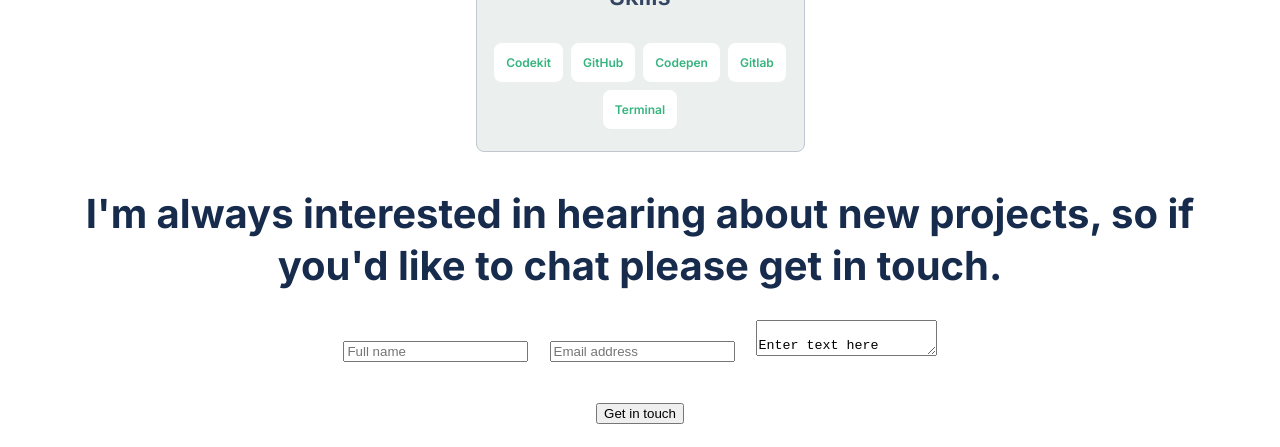
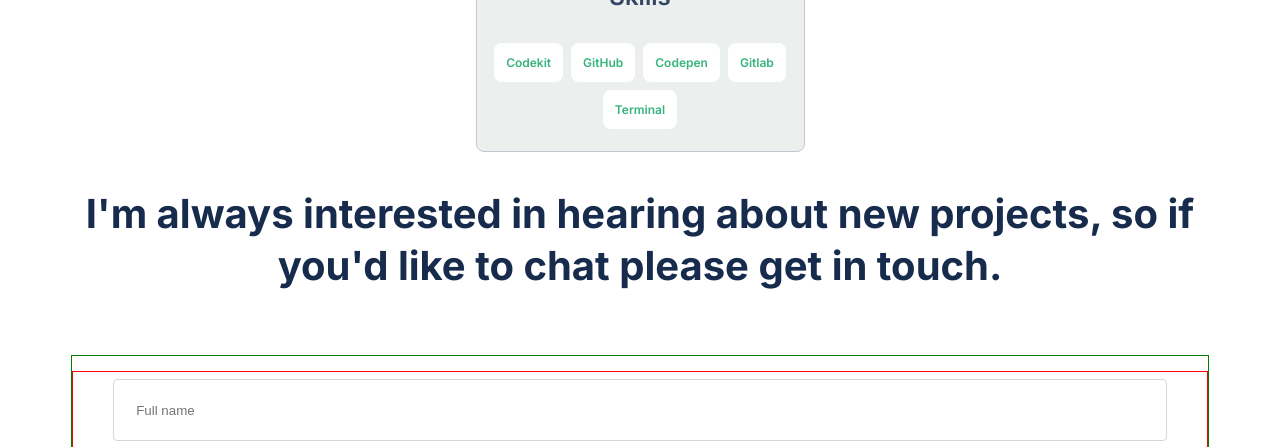
Before and after one commit to CindyDorantes/My-personal-portfolio-site, a plain HTML site: page Index.html in a window 1280 px wide. Shown: the part 4751-5198 px from the top of the page. Drawn offline with Linux system fonts and the light colour scheme.

Commit message:
add style to contact-form container

```diff
--- a/Index.html
+++ b/Index.html
@@ -174,10 +174,10 @@
     <section class="contact-form">
         <h2 class="=contact-header">I'm always interested in hearing about new projects,
             so if you'd like to chat please get in touch.</h2>
-        <form class="form-items" action="" method="post">
-            <ul>
-                <li class="input-name">
-                    <input type="text" placeholder="Full name" minlength="2" maxlength="30" required id="input-name" name="user-name">
+        <form class="form-items" action="https://formspree.io/f/mnqwrdak" method="post">
+            <ul class="ul-form">
+                <li>
+                    <input class="input-name" type="text" placeholder="Full name" minlength="2" maxlength="30" required id="input-name" name="user-name">
                 </li>
                 <li class="input-email">
                     <input type="email" placeholder="Email address" required id="input-email" name="user-email">
--- a/style.css
+++ b/style.css
@@ -389,3 +389,36 @@
   height: 15px;
   margin: 4px;
 }
+
+.contact-form {
+  display: flexbox;
+  flex-direction: column;
+  justify-content: center;
+}
+
+.form-items {
+  border: 1px solid green;
+  display: flex;
+  flex-direction: column;
+  justify-content: center;
+  margin: 5%;
+
+}
+
+.ul-form {
+  border: 1px solid red;
+  display: flex;
+  flex-direction: column;
+  justify-content: center;
+  line-height: 24px;
+  font-size: 15px;
+  font-weight: 400;
+}
+
+.input-name {
+  border: 1px solid #D0D9D4;
+  border-radius: 4px;
+  padding: 2%;
+  width: 90%;
+  color: #6B778C;
+}
```
